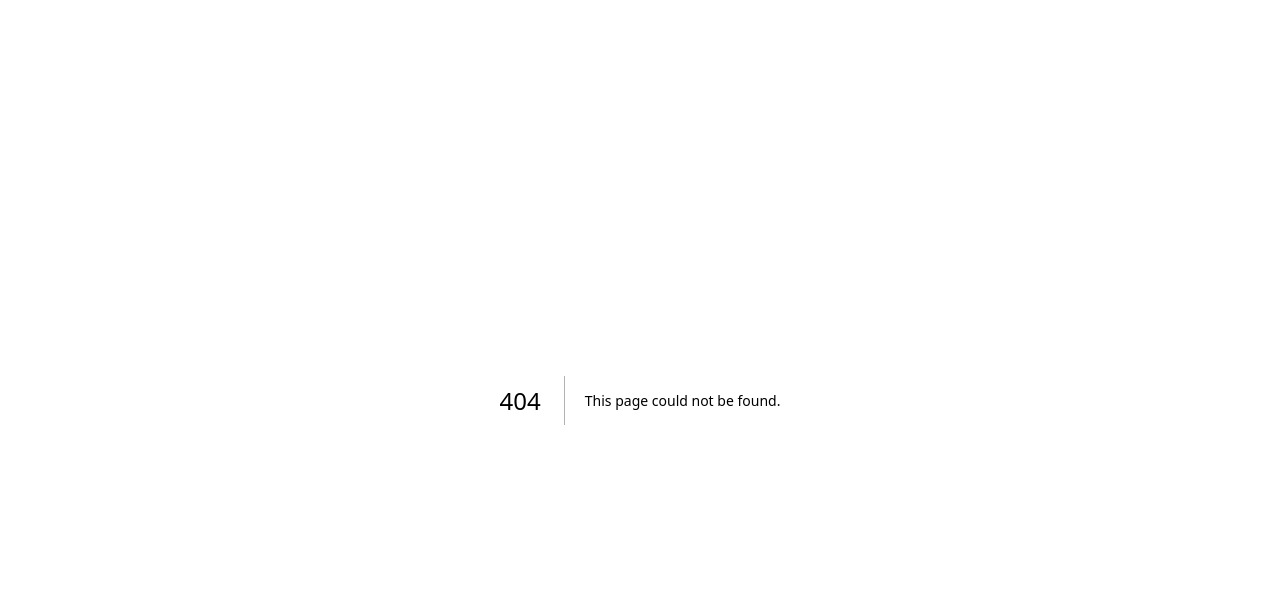
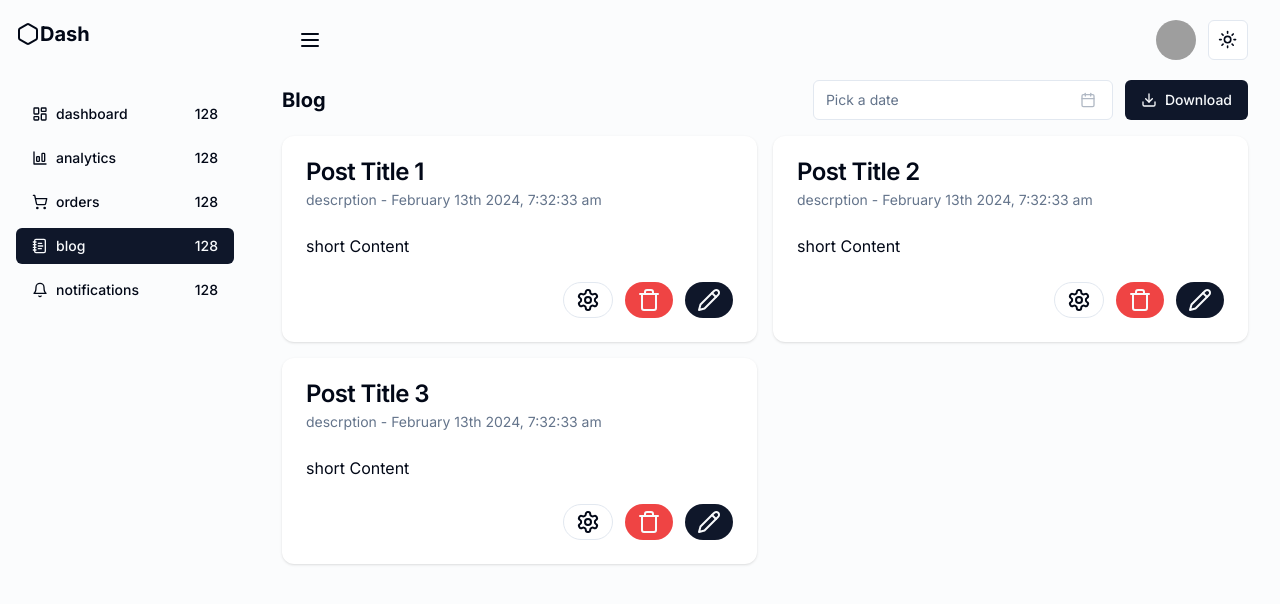
Before and after one commit to SajjadKiani/dashboard-ui, a Next.js app: page /blog in a window 1280 px wide. Before the commit this address had no page. Shown: the top 604 px of the page. Built offline with nearby package versions, Linux system fonts and the light colour scheme; grey boxes are pictures that could not be loaded.

Commit message:
blog landing page

```diff
--- a/package.json
+++ b/package.json
@@ -24,6 +24,7 @@
     "clsx": "^2.1.0",
     "date-fns": "^3.3.1",
     "lucide-react": "^0.320.0",
+    "moment": "^2.30.1",
     "next": "14.1.1",
     "next-themes": "^0.2.1",
     "react": "^18",
--- /dev/null
+++ b/src/app/(dashboard)/blog/page.js
@@ -0,0 +1,50 @@
+import { Button } from "@/components/ui/button"
+import { Card, CardContent, CardTitle, CardDescription, CardHeader, CardFooter } from "@/components/ui/card"
+import { Pencil, Trash, Settings } from "lucide-react"
+import Toolbar from "@/components/common/Toolbar"
+import moment from "moment"
+import Link from "next/link"
+
+export default function Page() {
+
+    const date = Date.now()
+
+    const posts = [
+        {title: 'Post Title 1', description: 'descrption', shortContent: 'short Content', content: 'content', slug: 'test1', date},
+        {title: 'Post Title 2', description: 'descrption', shortContent: 'short Content', content: 'content', slug: 'test2', date},
+        {title: 'Post Title 3', description: 'descrption', shortContent: 'short Content', content: 'content', slug: 'test3', date},
+    ]
+
+    return (
+        <div className="flex flex-col gap-4">
+            <Toolbar title={'Blog'} />
+
+            <div className="grid grid-cols-2 gap-4 justify-center">
+                {posts.map((post, index) =>
+
+
+                    <div key={index}>
+                        <Card className="">
+                            <CardHeader>
+                                <CardTitle>{post.title}</CardTitle>
+                                <CardDescription>{post.description} - {moment(post.date).format('MMMM Do YYYY, h:mm:ss a')}</CardDescription>
+                            </CardHeader>
+                            <CardContent>
+                                {post.shortContent}
+                            </CardContent>
+                            <CardFooter className="flex justify-end gap-3">
+                                <Button size="sm" className="rounded-full" variant='outline'><Settings /></Button>
+                                <Button size="sm" className="rounded-full" variant="destructive"><Trash /></Button>
+                                <Button size="sm" className="rounded-full" asChild>
+                                    <Link href={`/blog/${post.slug}`}>
+                                        <Pencil />
+                                    </Link>
+                                </Button>
+                            </CardFooter>
+                        </Card>
+                    </div>
+                )}
+            </div>
+        </div>
+    )
+}
--- a/src/components/layout/links.js
+++ b/src/components/layout/links.js
@@ -1,9 +1,10 @@
-import { LayoutDashboard, BarChartBig, Bell, ShoppingCart } from "lucide-react"
+import { LayoutDashboard, BarChartBig, Bell, ShoppingCart, NotebookText } from "lucide-react"
 
 const Links = [
     {title: 'dashboard', path: '/', icon: LayoutDashboard},
     {title: 'analytics', path: '/analytics', icon: BarChartBig},
     {title: 'orders', path: '/orders', icon: ShoppingCart},
+    {title: 'blog', path: '/blog', icon: NotebookText},
     {title: 'notifications', path: '/notifications', icon: Bell },
 ]
 
```
Also changed, not shown: 1 other file (tests, documents, lock files or other folders).
